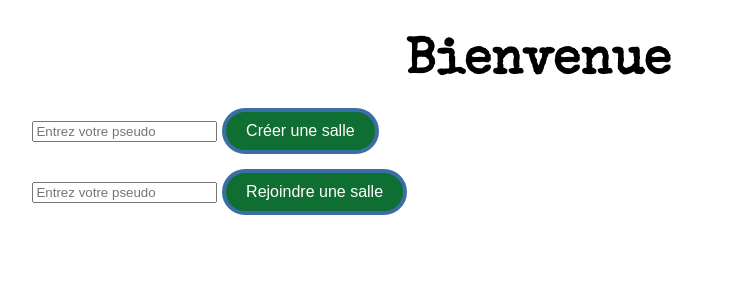
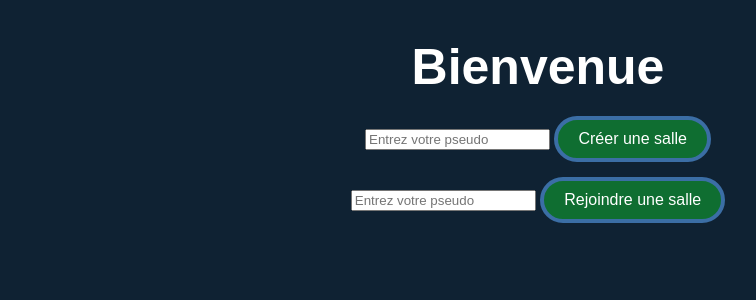
Before and after one commit to brikodepo/Workshop_M1, a PHP site: page / in a window 1280 px wide. Shown: the top 300 px of the page, without its empty margins (102-858 px from the left). Run offline with PHP 8.4, Linux system fonts and the light colour scheme; some web fonts are replaced.

Commit message:
Update index.php

```diff
--- a/index.php
+++ b/index.php
@@ -3,18 +3,20 @@ require_once "config.php";
 
 // Si déjà connecté à une salle, rediriger vers la salle
 if (isset($_SESSION['pseudo']) && isset($_SESSION['room_code'])) {
-    header("Location: room.php");
-    exit;
+  header("Location: room.php");
+  exit;
 }
 ?>
 <!DOCTYPE html>
 <html>
+
 <head>
-    <meta charset="UTF-8">
-    <title>Accueil</title>
-    <link rel="stylesheet" href="css/style.css">
+  <meta charset="UTF-8">
+  <title>Accueil</title>
+  <link rel="stylesheet" href="./Vues/assets/css/style.css">
 </head>
-<body>
+
+<body class="bodyOpération">
   <div class="container">
     <h1>Bienvenue</h1>
 
@@ -29,4 +31,5 @@ if (isset($_SESSION['pseudo']) && isset($_SESSION['room_code'])) {
     </form>
   </div>
 </body>
+
 </html>
```
